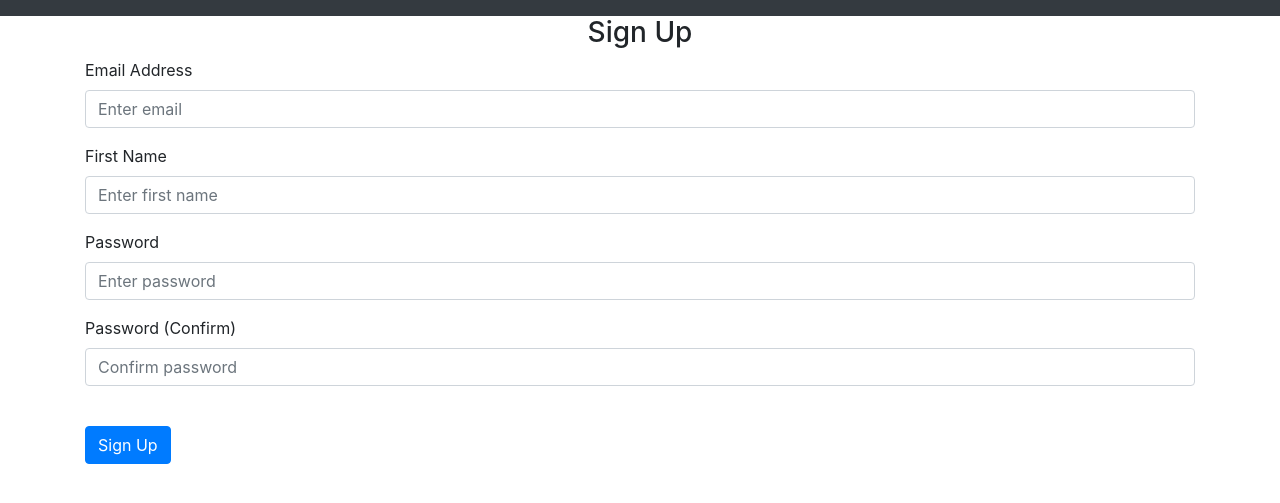
After one commit to MukuFlash03/crud-flask-orm, a Flask app: template website/templates/sign_up.html in a window 1280 px wide. The commit adds this page. Shown: the top 503 px of the page. Run offline with Flask 3, Linux system fonts and the light colour scheme; the template is opened without the code that fills it, so the values that code supplies are empty; some libraries are stand-ins or nearby versions.

Commit message:
Frontend HTML templates init; no route handling, will be handled in next commit.

```diff
--- a/website/templates/base.html
+++ b/website/templates/base.html
@@ -9,10 +9,28 @@
 	<link rel="stylesheet" href="https://stackpath.bootstrapcdn.com/font-awesome/4.7.0/css/font-awesome.min.css"
 		crossorigin="anonymous" />
 
-	<title>{% block title %}Home{% endblock %}</title>
+	<title>{% block title %}{% endblock %}</title>
 </head>
 
 <body>
+	<nav class="navbar navbar-expand-lg navbar-dark bg-dark">
+		<button class="navbar-toggler" type="button" data-toggle="collapse" data-target="#navbar">
+			<span class="navbar-toggler-icon"></span>
+			<div class="collapse navbar-collapse" id="navbar">
+				<div class="navbar-nav">
+					<a class="nav-item nav-link" id="home" href="/">Home</a>
+					<a class="nav-item nav-link" id="login" href="/login">Login</a>
+					<a class="nav-item nav-link" id="signUp" href="/sign-up">Sign Up</a>
+					<a class="nav-item nav-link" id="logout" href="/logout">Logout</a>
+				</div>
+			</div>
+	</nav>
+
+	<div class="container">
+		{% block content %}
+		{% endblock %}
+	</div>
+
 	<script src="https://code.jquery.com/jquery-3.2.1.slim.min.js"
 		integrity="sha384-KJ3o2DKtIkvYIK3UENzmM7KCkRr/rE9/Qpg6aAZGJwFDMVNA/GpGFF93hXpG5KkN"
 		crossorigin="anonymous"></script>
--- /dev/null
+++ b/website/templates/home.html
@@ -0,0 +1,5 @@
+{% extends "base.html" %}
+{% block title %}Changed Title{% endblock %}
+{% block content %}
+<h1>This is the home page</h1>
+{% endblock %}
--- /dev/null
+++ b/website/templates/logout.html
@@ -0,0 +1,5 @@
+{% extends "base.html" %}
+{% block title %}Logout{% endblock %}
+{% block content %}
+<h1>This is the logout page</h1>
+{% endblock %}
--- /dev/null
+++ b/website/templates/sign_up.html
@@ -0,0 +1,25 @@
+{% extends "base.html" %}
+{% block title %}Sign Up{% endblock %}
+{% block content %}
+<form method="POST">
+	<h3 align="center">Sign Up</h3>
+	<div class="form-group">
+		<label for="email">Email Address</label>
+		<input type="email" class="form-control" id="email" name="email" placeholder="Enter email" />
+	</div>
+	<div class="form-group">
+		<label for="firstName">First Name</label>
+		<input type="text" class="form-control" id="firstName" name="firstName" placeholder="Enter first name" />
+	</div>
+	<div class="form-group">
+		<label for="password1">Password</label>
+		<input type="password" class="form-control" id="password1" name="password1" placeholder="Enter password" />
+	</div>
+	<div class="form-group">
+		<label for="password2">Password (Confirm)</label>
+		<input type="password" class="form-control" id="password2" name="password2" placeholder="Confirm password" />
+	</div>
+	<br />
+	<button type="submit" class="btn btn-primary">Sign Up</button>
+</form>
+{% endblock %}
--- a/website/views.py
+++ b/website/views.py
@@ -1,7 +1,7 @@
-from flask import Blueprint
+from flask import Blueprint, render_template
 
 views = Blueprint('views', __name__)
 
 @views.route('/')
 def home():
-	return "<h1>Test</h1>"
+	return render_template("home.html")
```
Also changed, not shown: website/auth.py (+4 -4 lines), website/templates/login.html (added, +17 -0 lines).
